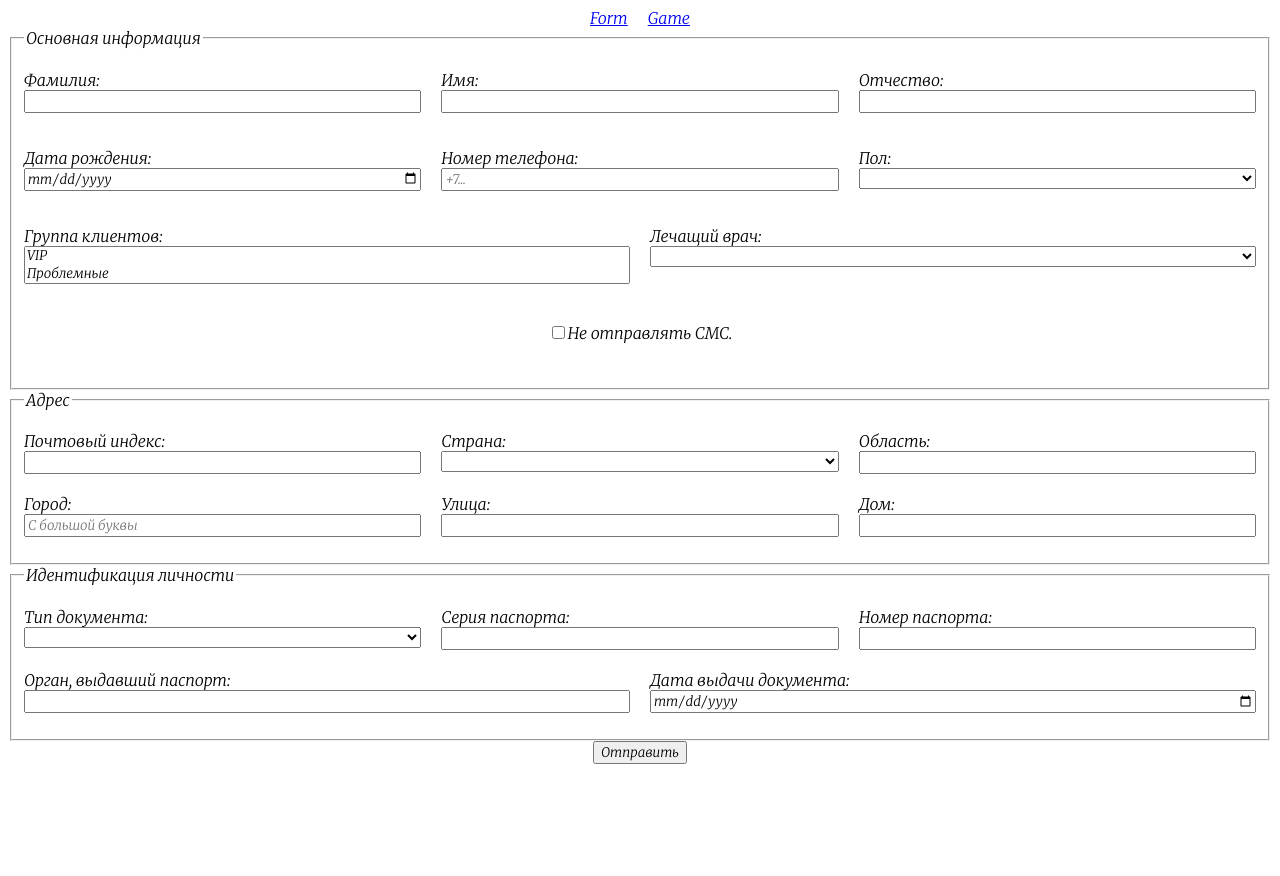
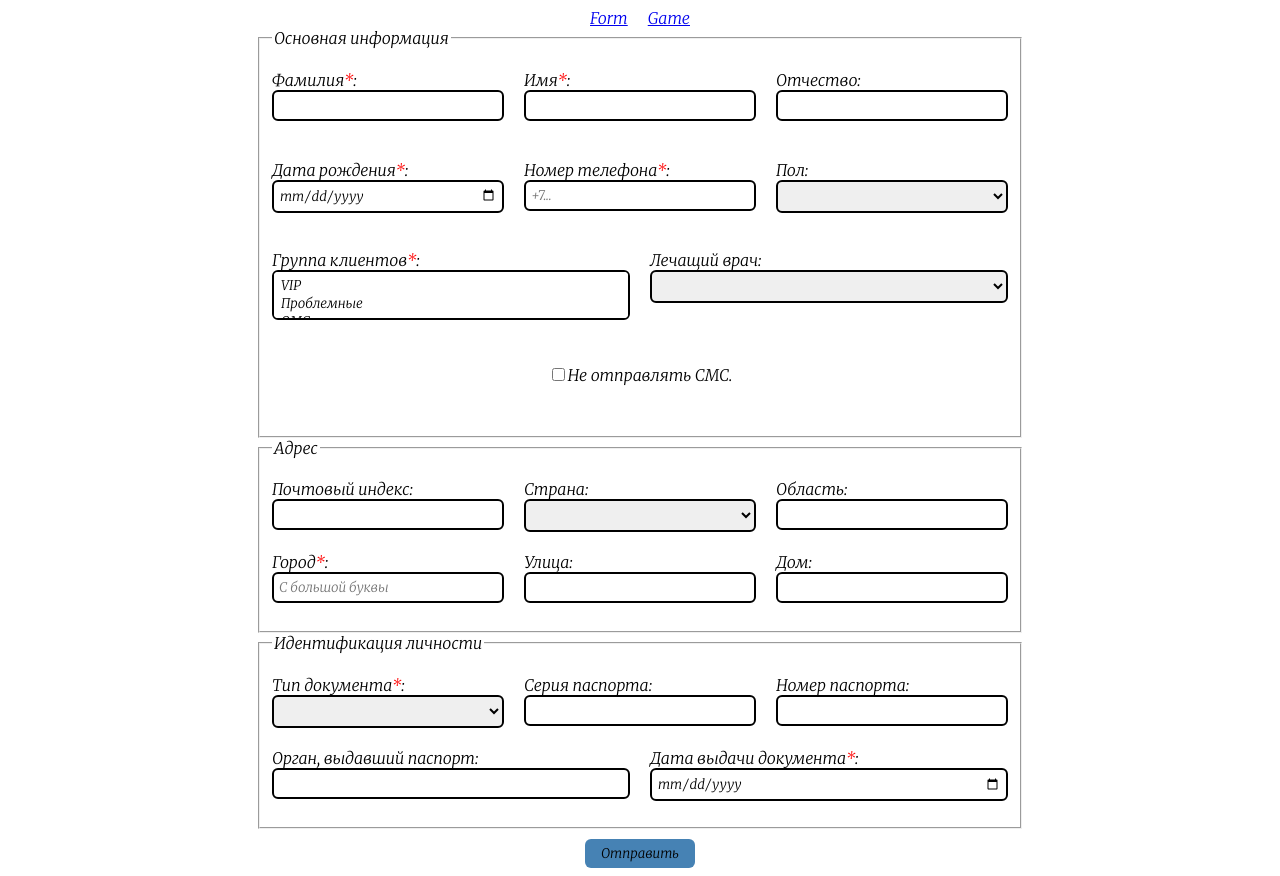
Before and after one commit to roman-oleynik/test-rep, a Vue app: page / in a window 1280 px wide. Before the commit the page ends 800 px from the top, so only its background shows below. Built offline with nearby package versions, Linux system fonts and the light colour scheme.

Commit message:
edit layout of the form

```diff
--- a/src/components/Form/Form.vue
+++ b/src/components/Form/Form.vue
@@ -6,7 +6,7 @@
         <ul class="form__grid form__grid_essential-info">
           <li class="form__surname">
             <label class="form__field">
-              Фамилия:
+              <span>Фамилия<span class="red">*</span>:</span>
               <input
                 type="text"
                 v-model.trim="$v.form.surname.$model"
@@ -17,12 +17,12 @@
               v-if="$v.form.surname.$error"
               class="error-text"
             >
-              This field should be filled in.
+              Это поле должно быть заполнено!
             </p>
           </li>
           <li class="form__name">
             <label class="form__field">
-              Имя:
+              <span>Имя<span class="red">*</span>:</span>
               <input
                 type="text"
                 v-model.trim="$v.form.name.$model"
@@ -33,7 +33,7 @@
               v-if="$v.form.name.$error"
               class="error-text"
             >
-              This field should be filled in.
+              Это поле должно быть заполнено!
             </p>
           </li>
           <li class="form__patronym">
@@ -47,7 +47,7 @@
           </li>
           <li class="form__dateOfBirth">
             <label class="form__field">
-              Дата рождения:
+              <span>Дата рождения<span class="red">*</span>:</span>
               <input
                 type="date"
                 v-model.trim="$v.form.dateOfBirth.$model"
@@ -58,12 +58,12 @@
               v-if="$v.form.dateOfBirth.$error"
               class="error-text"
             >
-              This field should be filled in.
+              Это поле должно быть заполнено!
             </p>
           </li>
           <li class="form__phoneNumber">
             <label class="form__field">
-              Номер телефона:
+              <span>Номер телефона<span class="red">*</span>:</span>
               <input
                 type="tel"
                 v-model.trim="$v.form.phoneNumber.$model"
@@ -92,7 +92,7 @@
           </li>
           <li class="form__clientsGroup">
             <label class="form__field">
-              Группа клиентов:
+              <span>Группа клиентов<span class="red">*</span>:</span>
               <select
                 multiple
                 size="2"
@@ -179,7 +179,7 @@
           </li>
           <li class="form__field_city">
             <label class="form__field">
-              Город:
+              <span>Город<span class="red">*</span>:</span>
               <input
                 type="text"
                 placeholder="С большой буквы"
@@ -225,7 +225,7 @@
         <ul class="form__grid form__grid_passport-data">
           <li class="form__field_documentType">
             <label class="form__field">
-              Тип документа:
+              <span>Тип документа<span class="red">*</span>:</span>
               <select
                 v-model="$v.form.documentType.$model"
                 :class="{'error-input': $v.form.documentType.$error}"
@@ -295,7 +295,7 @@
           </li>
           <li class="form__field_dateOfIssue">
             <label class="form__field">
-              Дата выдачи документа:
+              <span>Дата выдачи документа<span class="red">*</span>:</span>
               <input
                 type="date"
                 v-model="$v.form.dateOfIssue.$model"
@@ -311,6 +311,19 @@
           </li>
         </ul>
       </fieldset>
+      <p
+        v-if="isFormValidOnSubmit === true"
+        class="success-text align-center"
+      >
+        Уважаемый {{form.name}},
+        форма отправлена успешно!
+      </p>
+      <p
+        v-if="isFormValidOnSubmit === false"
+        class="error-text_large align-center"
+      >
+        Заполните все поля!
+      </p>
       <input
         type="submit"
         value="Отправить"
@@ -354,6 +367,7 @@ export default {
         authority: '',
         dateOfIssue: '',
       },
+      isFormValidOnSubmit: null,
     };
   },
   validations: {
@@ -390,15 +404,12 @@ export default {
     },
   },
   methods: {
-    log(message) {
-      console.log(message);
-    },
     onSubmit(event) {
       event.preventDefault();
       if (this.$v.$invalid) {
-        alert('This form is invalid');
+        this.isFormValidOnSubmit = false;
       } else {
-        alert('This form is valid');
+        this.isFormValidOnSubmit = true;
       }
     },
     isPassportSeriesValidFor(codeOfCountry, template) {
--- a/src/components/Form/style.scss
+++ b/src/components/Form/style.scss
@@ -3,8 +3,12 @@
 * {
     font-family: 'Merriweather', serif;
 }
-
+body {
+    display: flex;
+    justify-content: center;
+}
 .form {
+    width: 768px;
     display: flex;
     flex-direction: column;
     .form__grid {
@@ -101,25 +105,55 @@
             grid-area: 2/4/3/7;
         }
     }
-    .error-input {
-        color: tomato;
-        border: 1px solid tomato;
-    }
-    .error-text {
-        color: tomato;
-    }
-    .warning-text {
-        color: darkorange;
-    }
     .uppercase {
         text-transform: uppercase;
     }
     .form__submit {
         align-self: center;
+        margin-top: 10px;
+        padding: 6px 16px;
+        border-radius: 6px;
+        border: 0;
+        background: steelblue;
+    }
+    .error-text {
+        color: tomato;
+        font-size: 10px;
+    }
+    .error-text_large {
+        color: tomato;
+        font-size: 16px;
+    }
+    .success-text {
+        color: rgb(97, 233, 97);
+        font-size: 16px;
+    }
+    .error-input,
+    .error-input:focus {
+        color: tomato;
+        border: 2px solid tomato;
+    }
+    .warning-text {
+        color: darkorange;
+        font-size: 10px;
+    }
+    .align-center {
+        text-align: center;
+    }
+    input, select {
+        padding: 5px;
+        border-radius: 6px;
+        border: 2px solid #000;
+        outline-offset: 2px;
+        outline-color: darkcyan;
+    }
+    .red {
+        color: red;
     }
 }
 @media (max-width: 768px) {
     .form {
+        width: 100%;
         .form__grid_essential-info {
             grid-template: repeat(5, 1fr)/repeat(2, 1fr);
 
```
